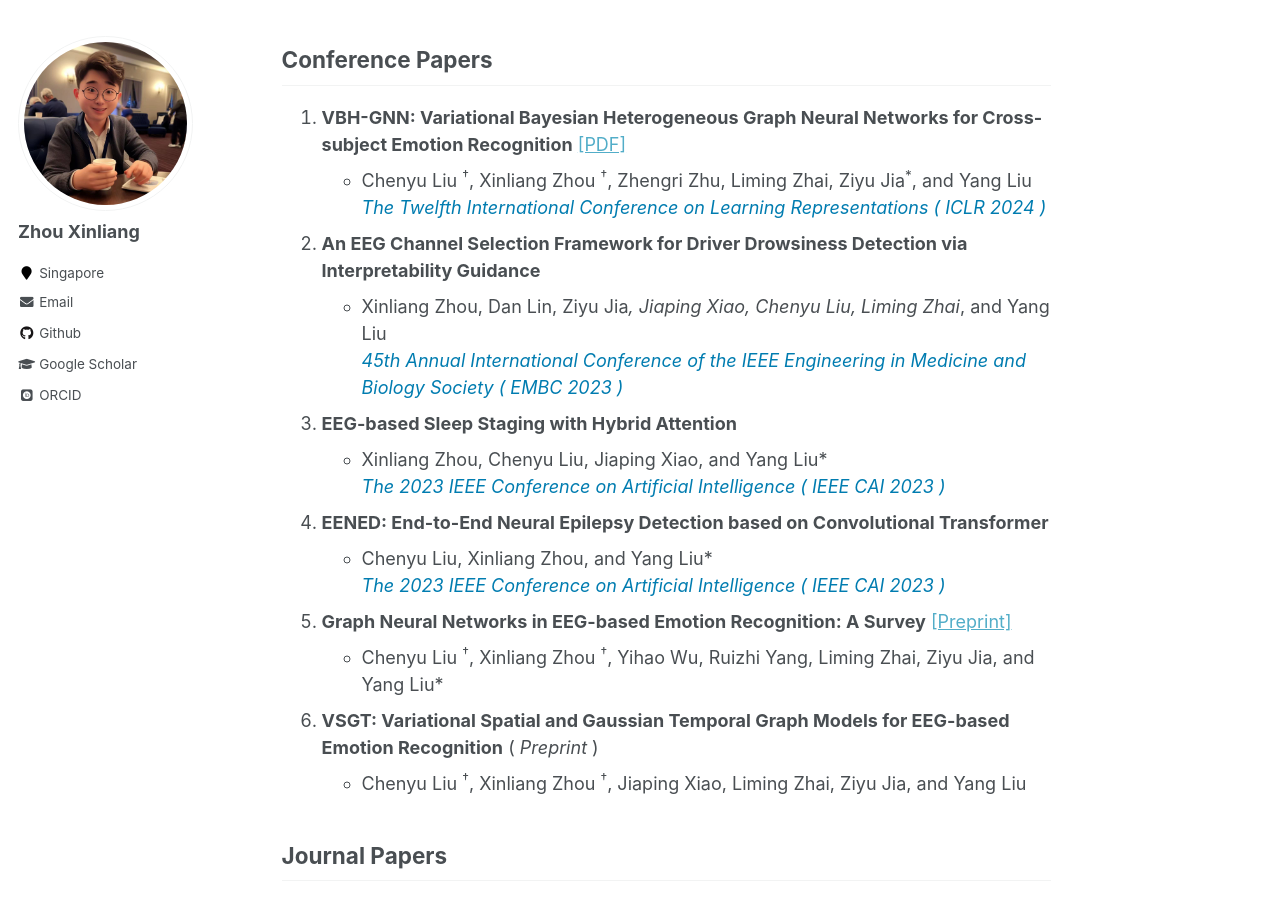
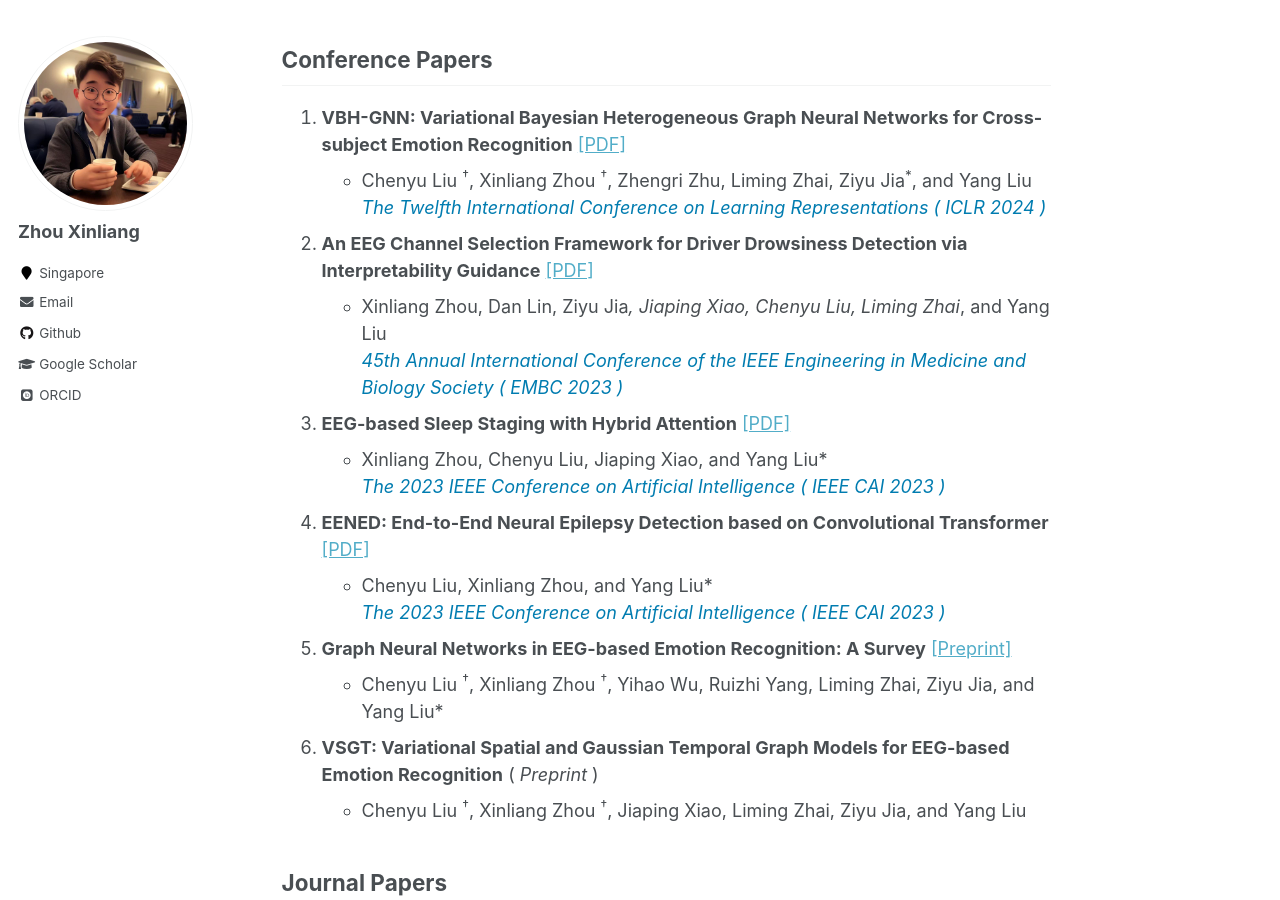
Before and after one commit to xinliangzhou/xinliangzhou.github.io, a Jekyll site: the page built from _pages/about.md, in a window 1280 px wide and 900 px high, scrolled down 405 px. Built offline with Jekyll 4.4.1, drawn with Linux system fonts in a browser that asks for light colours; some web fonts are replaced.

Commit message:
Update about.md

```diff
--- a/_pages/about.md
+++ b/_pages/about.md
@@ -20,15 +20,15 @@ Conference Papers
   <span style="color:#007CB0">*The Twelfth International Conference on Learning Representations ( ICLR 2024 )*</span>
 
 
-2. **An EEG Channel Selection Framework for Driver Drowsiness Detection via Interpretability Guidance**
+2. **An EEG Channel Selection Framework for Driver Drowsiness Detection via Interpretability Guidance**  [[PDF]](https://ieeexplore.ieee.org/abstract/document/10341126)
    - Xinliang Zhou, Dan Lin, Ziyu Jia*, Jiaping Xiao, Chenyu Liu, Liming Zhai*, and Yang Liu
    <span style="color:#007CB0">  *45th Annual International Conference of the IEEE Engineering in Medicine and Biology Society ( EMBC 2023 )*</span>
 
-3. **EEG-based Sleep Staging with Hybrid Attention**
+3. **EEG-based Sleep Staging with Hybrid Attention**  [[PDF]](https://ieeexplore.ieee.org/abstract/document/10194990)
    - Xinliang Zhou, Chenyu Liu, Jiaping Xiao, and Yang Liu*
    <span style="color:#007CB0">  *The 2023 IEEE Conference on Artificial Intelligence ( IEEE CAI 2023 )*</span>
 
-4. **EENED: End-to-End Neural Epilepsy Detection based on Convolutional Transformer**
+4. **EENED: End-to-End Neural Epilepsy Detection based on Convolutional Transformer**  [[PDF]](https://ieeexplore.ieee.org/abstract/document/10195058)
    - Chenyu Liu, Xinliang Zhou, and Yang Liu*
    <span style="color:#007CB0">   *The 2023 IEEE Conference on Artificial Intelligence ( IEEE CAI 2023 )*</span>
 
```
